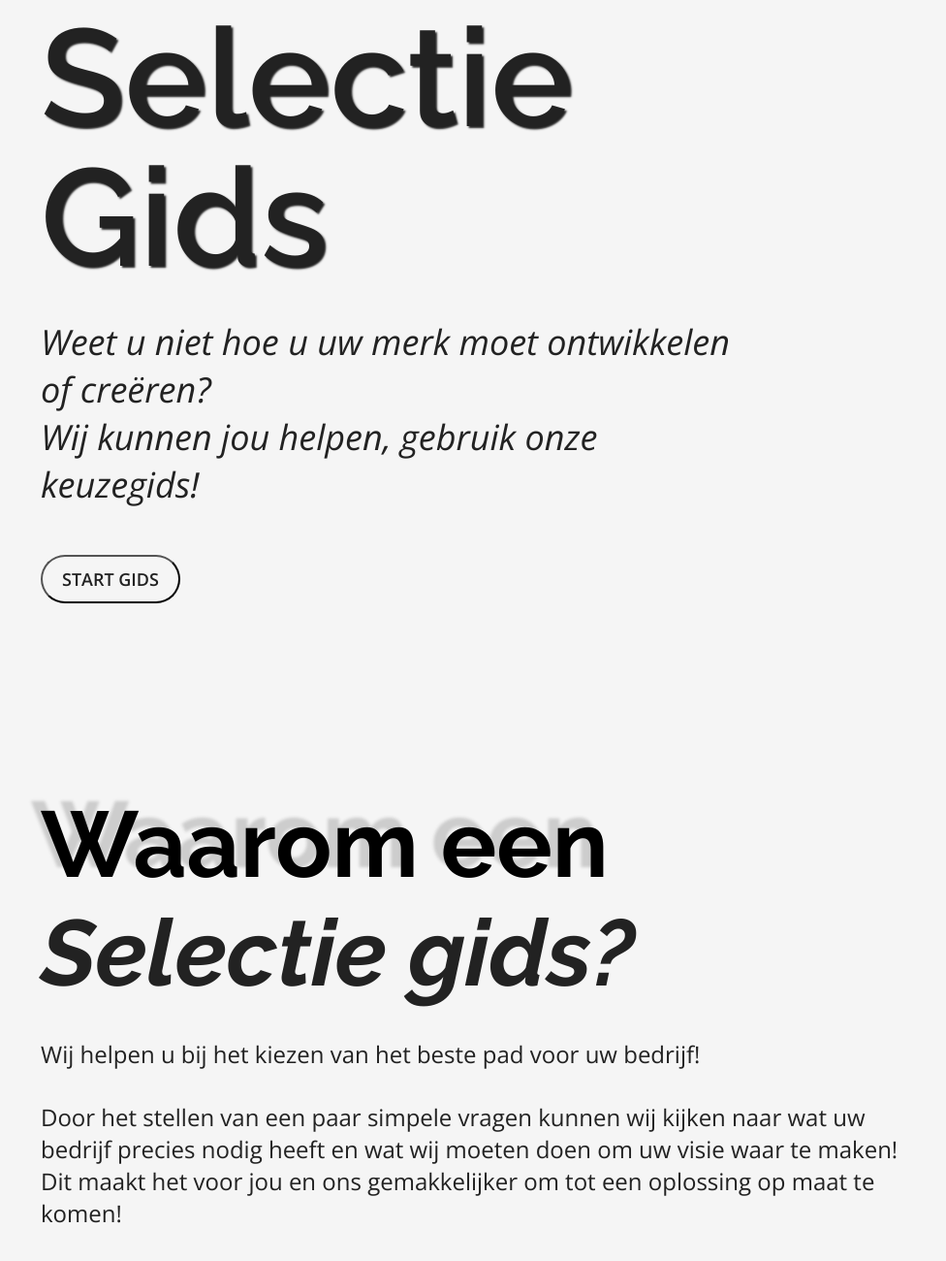
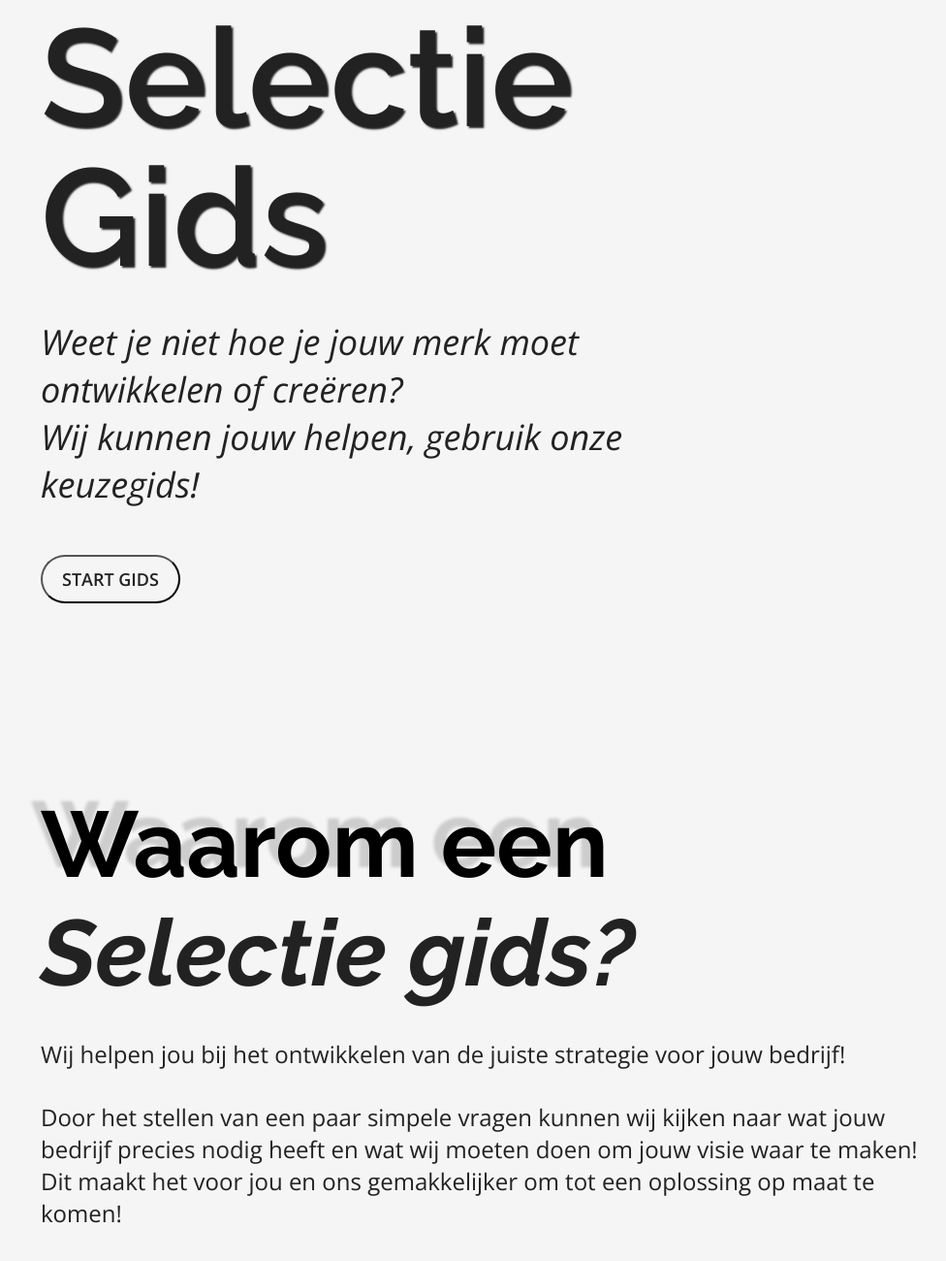
Before and after one commit to MikeMaesPXL/Selection_Guide, a website: page index.html in a window 1280 px wide. Shown: the part 208-1508 px from the top of the page at 97% size, without its empty margins (54-1030 px from the left). Drawn offline with nearby package versions, Linux system fonts and the light colour scheme.

Commit message:
Changes feedback internship applied

```diff
--- a/index.html
+++ b/index.html
@@ -28,8 +28,8 @@
     <div class="landing">
         <div class="landing_content">
             <h1>Selectie Gids</h1>
-            <p>Weet u niet hoe u uw merk moet ontwikkelen of creëren? <br>
-                Wij kunnen jou helpen, gebruik onze keuzegids!</p>
+            <p>Weet je niet hoe je jouw merk moet ontwikkelen of creëren? <br>
+                Wij kunnen jouw helpen, gebruik onze keuzegids!</p>
             <a href="./html/introductie.html"><button class="general_style_button start_guide_button" type="button">START GIDS</button></a>
         </div>
     </div>
@@ -39,9 +39,9 @@
         <div class="about_container">
             <h1 class="about_container_title_1 animated_title_1">Waarom een</h1>
             <h1 class="about_container_title_2 animated_title_2">Selectie gids?</h1>
-            <p>Wij helpen u bij het kiezen van het beste pad voor uw bedrijf!</p>
-            <p>Door het stellen van een paar simpele vragen kunnen wij kijken naar wat uw bedrijf precies nodig heeft
-                en wat wij moeten doen om uw visie waar te maken! Dit maakt het voor jou en ons gemakkelijker om tot een oplossing op maat te komen!
+            <p>Wij helpen jou bij het ontwikkelen van de juiste strategie voor jouw bedrijf!</p>
+            <p>Door het stellen van een paar simpele vragen kunnen wij kijken naar wat jouw bedrijf precies nodig heeft
+                en wat wij moeten doen om jouw visie waar te maken! Dit maakt het voor jou en ons gemakkelijker om tot een oplossing op maat te komen!
             </p>
         </div>
         <!-- <div class="about_text_wrapper">
```
Also changed, not shown: html/contact.html (+4 -3 lines), html/introductie.html (+3 -4 lines), html/vragen/vraag1.html (+1 -1 lines).
